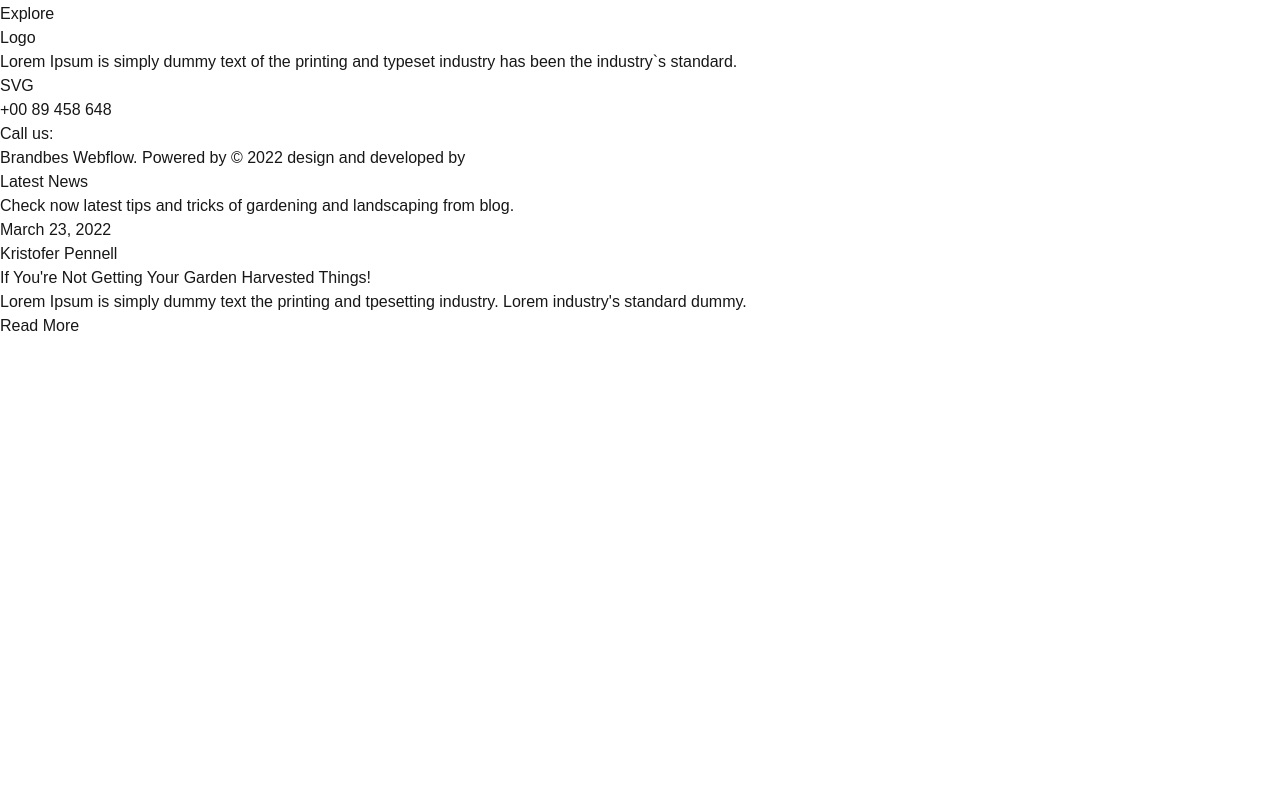
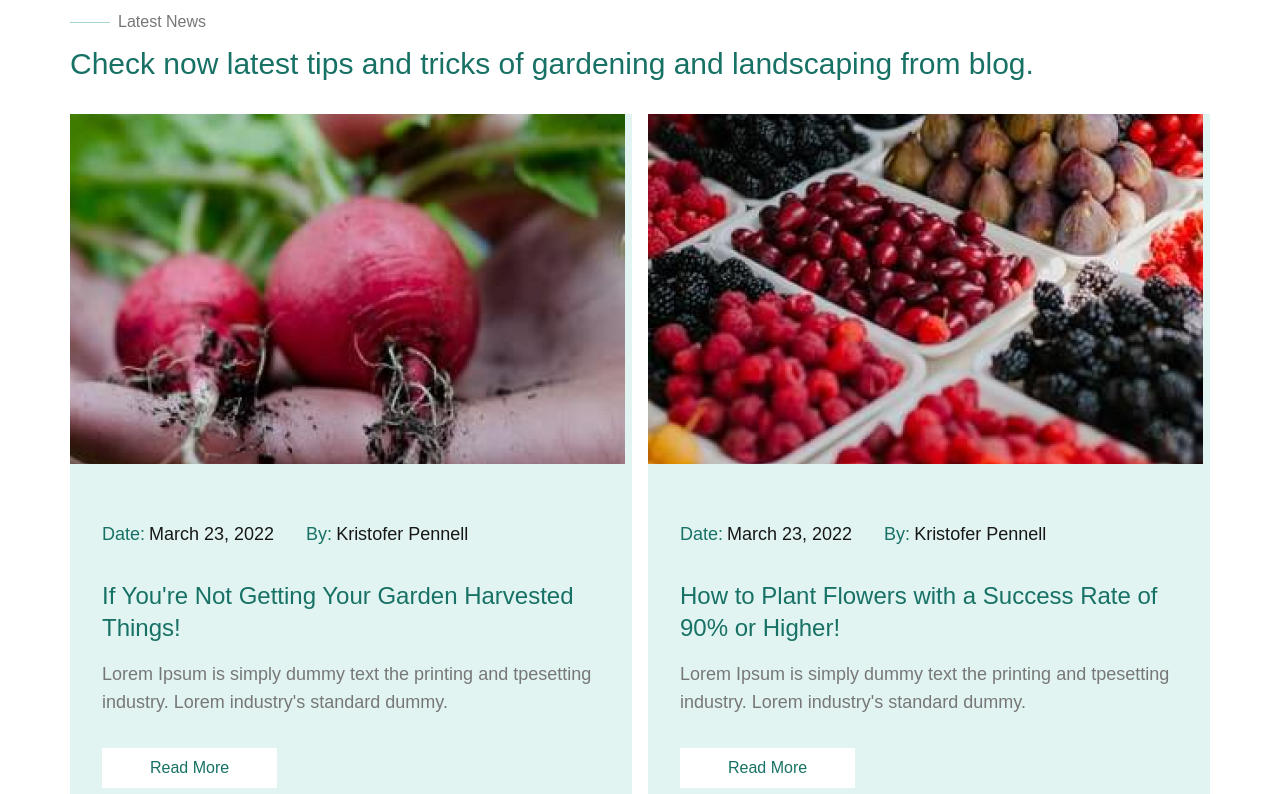
Before and after one commit to theCapnCoder/1_low_farmzi, a Next.js app: page / in a window 1280 px wide. Shown: the part 706-1500 px from the top of the page. Before the commit the page ends 1044 px from the top, so only its background shows below. Built offline with nearby package versions, Linux system fonts and the light colour scheme.

Commit message:
feat: News markUp

```diff
--- a/src/app/_containers/news.tsx
+++ b/src/app/_containers/news.tsx
@@ -1,38 +1,70 @@
-export default function News() {
+import { Container } from "../_components/container";
+import { LineText } from "../_components/line-text";
+import Fruit1 from "../../../public/images/news/fruit_1.jpg";
+import Fruit2 from "../../../public/images/news/fruit_2.jpg";
+import Image from "next/image";
+import { Button } from "../_components/button";
+
 const cards = [
-    [
   {
+    id: 1,
+    img: Fruit1,
+    alt: "fruit",
     date: "March 23, 2022",
     by: "Kristofer Pennell",
     title: "If You're Not Getting Your Garden Harvested Things!",
     text: "Lorem Ipsum is simply dummy text the printing and tpesetting industry. Lorem industry's standard dummy.",
   },
   {
+    id: 2,
+    img: Fruit2,
+    alt: "fruit",
     date: "March 23, 2022",
     by: "Kristofer Pennell",
     title: "How to Plant Flowers with a Success Rate of 90% or Higher!",
     text: "Lorem Ipsum is simply dummy text the printing and tpesetting industry. Lorem industry's standard dummy.",
   },
-    ],
 ];
+
+export default function News() {
   return (
-    <section>
-      <div>Latest News</div>
-      <div>
-        Check now latest tips and tricks of gardening and landscaping from blog.
+    <section className="py-20">
+      <Container>
+        <LineText className="mb-3">
+          <h5 className="text-gray_light">Latest News</h5>
+        </LineText>
+
+        <h3 className="mb-8 text-3xl text-green_light">
+          Check now latest tips and tricks of gardening and landscaping from
+          blog.
+        </h3>
+
+        <div className="grid grid-cols-2 gap-4">
+          {cards.map((card) => (
+            <div key={card.id} className="bg-green_ultra_light">
+              <Image src={card.img} alt={card.alt} className="mb-6" />
+
+              <div className="p-8">
+                <div className="flex gap-8 mb-8">
+                  <div className="flex gap-1">
+                    <h4 className="text-lg text-green_light">Date:</h4>
+                    <h4 className="text-lg">{card.date}</h4>
                   </div>
 
-      <div>
-        {cards.map((card) => (
-          <div key={card[0].title}>
-            <div>{card[0].date}</div>
-            <div>{card[0].by}</div>
-            <div>{card[0].title}</div>
-            <div>{card[0].text}</div>
-            <button>Read More</button>
+                  <div className="flex gap-1">
+                    <h4 className="text-lg text-green_light">By:</h4>
+                    <h4 className="text-lg">{card.by}</h4>
+                  </div>
+                </div>
+
+                <h3 className="mb-4 text-2xl text-green_light">{card.title}</h3>
+                <p className="mb-8 text-lg text-gray_light">{card.text}</p>
+                <Button className="text-green_light">Read More</Button>
+              </div>
             </div>
           ))}
         </div>
+      </Container>
     </section>
   );
 }
--- a/src/app/page.tsx
+++ b/src/app/page.tsx
@@ -23,9 +23,9 @@ export default function Home() {
       {/* <Intro /> */}
       {/* <Info /> */}
       <Clients />
+      <News />
       <Awards />
       <Footer />
-      <News />
     </div>
   );
 }
```
Lines whose indentation alone changed are shown as unchanged.
